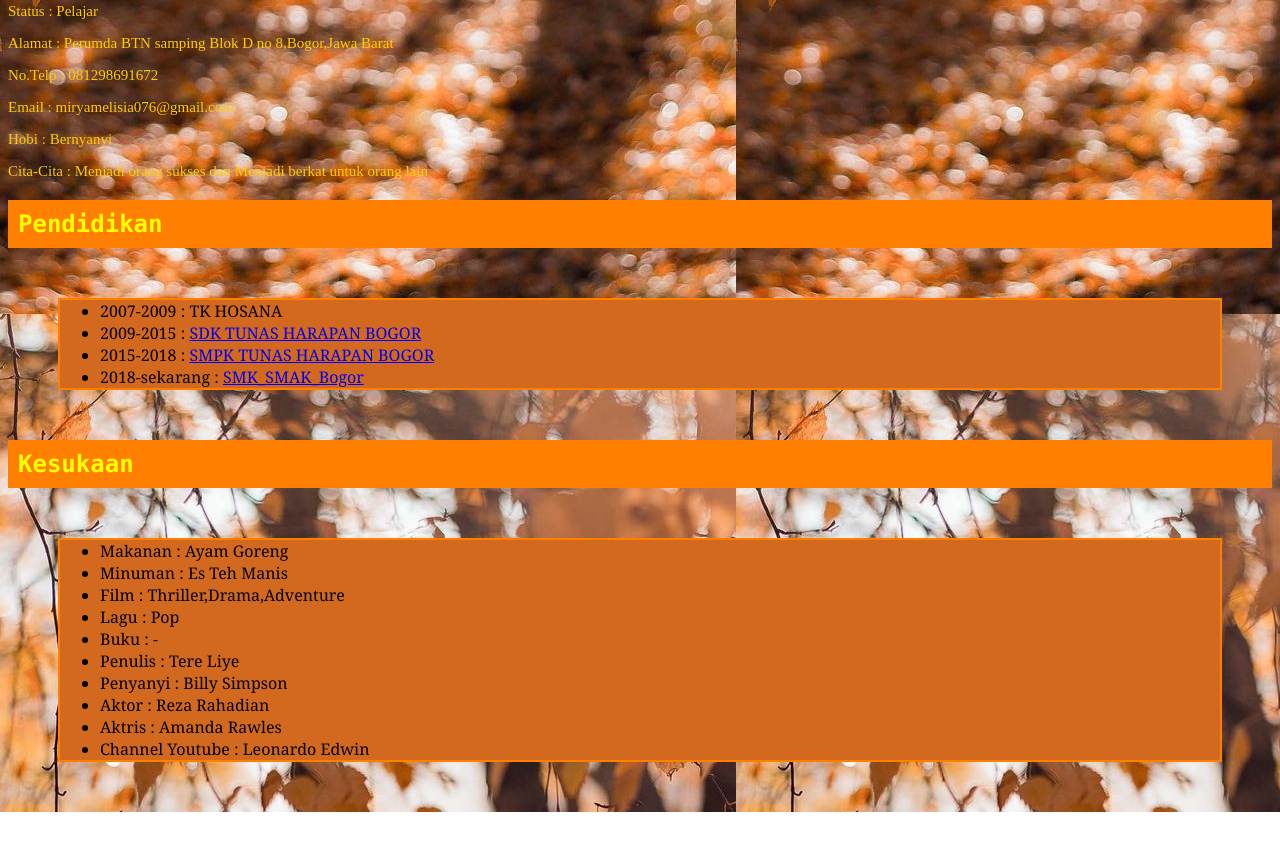
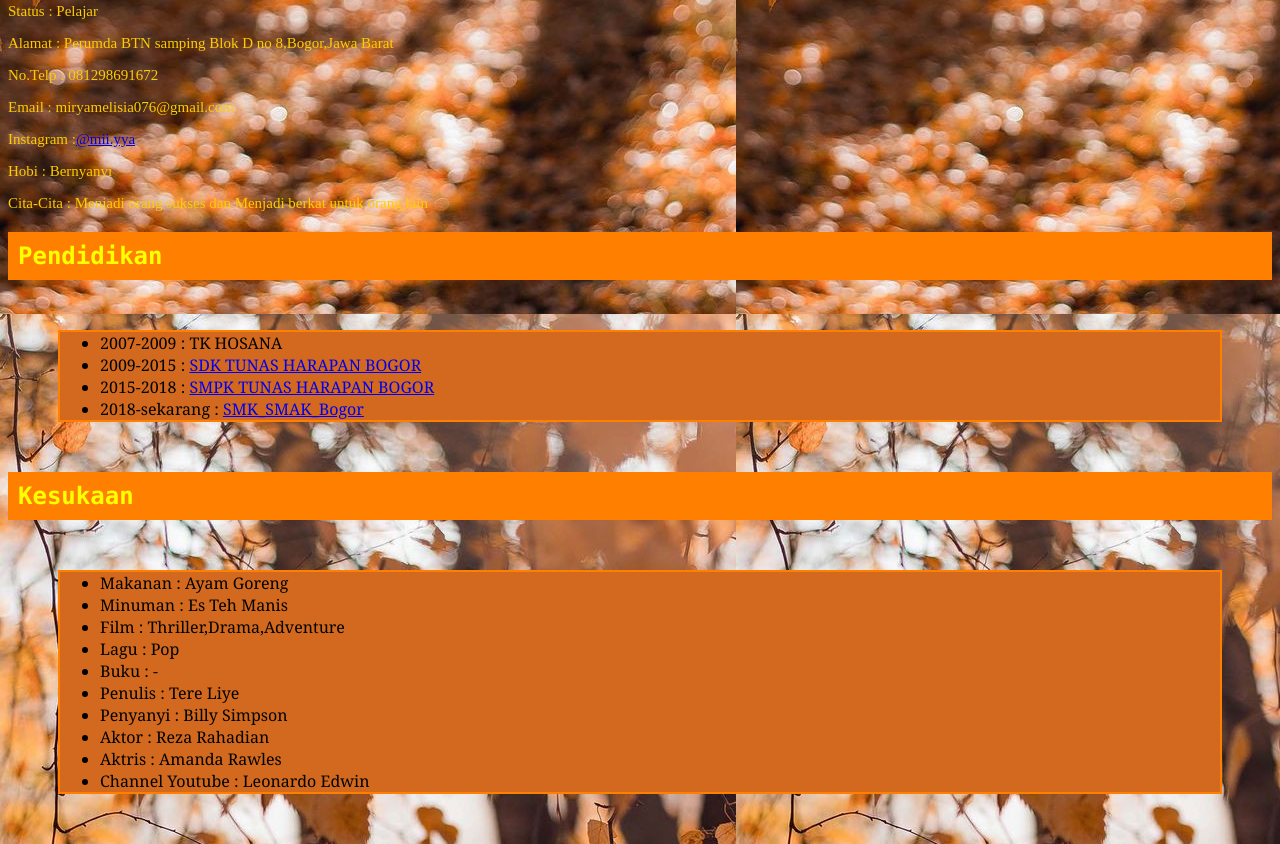
Before and after one commit to miryamelisia/miryamelisia.github.io, a plain HTML site: page index.html in a window 1280 px wide. Shown: the part 1279-2123 px from the top of the page. Before the commit the page ends 2091 px from the top, so only its background shows below. Drawn offline with Linux system fonts and the light colour scheme.

Commit message:
Update index.html

```diff
--- a/index.html
+++ b/index.html
@@ -21,6 +21,7 @@
 <p>Alamat : Perumda BTN samping Blok D no 8,Bogor,Jawa Barat</p>
 <p>No.Telp : 081298691672</p>
 <p>Email : miryamelisia076@gmail.com</p>
+<p>Instagram :<a href="https://www.instagram.com/mii.yya/" target="_blank">@mii.yya </a></p>
 <p>Hobi : Bernyanyi</p>
 <p>Cita-Cita : Menjadi orang sukses dan Menjadi berkat untuk orang lain</p>
 
```
